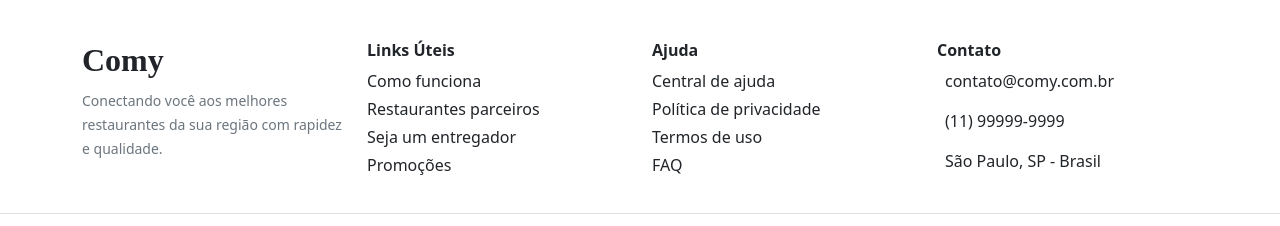
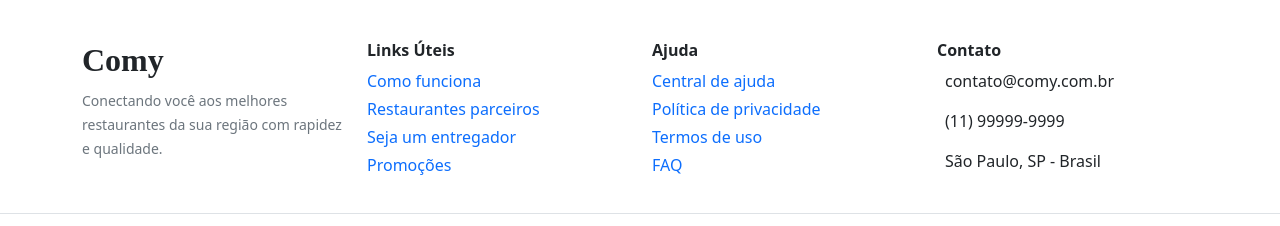
Before and after one commit to comy-delivery/comy-delivery-front, an Angular app: page / in a window 1280 px wide. Shown: the part 1831-2057 px from the top of the page. Built offline with nearby package versions, Linux system fonts and the light colour scheme; a web font is replaced by a local one.

Commit message:
Feat: Modo escuro

```diff
--- a/src/app/components/footer/footer.html
+++ b/src/app/components/footer/footer.html
@@ -54,25 +54,25 @@
       <!-- Links úteis -->
       <div class="col-md-3 mb-4">
         <h6 class="fw-bold">Links Úteis</h6>
-        <p class="mb-1"><a href="#" class="text-decoration-none text-dark">Como funciona</a></p>
+        <p class="mb-1"><a href="#" class="text-decoration-none">Como funciona</a></p>
         <p class="mb-1">
-          <a href="#" class="text-decoration-none text-dark">Restaurantes parceiros</a>
+          <a href="#" class="text-decoration-none">Restaurantes parceiros</a>
         </p>
         <p class="mb-1">
-          <a href="#" class="text-decoration-none text-dark">Seja um entregador</a>
+          <a href="#" class="text-decoration-none">Seja um entregador</a>
         </p>
-        <p class="mb-1"><a href="#" class="text-decoration-none text-dark">Promoções</a></p>
+        <p class="mb-1"><a href="#" class="text-decoration-none">Promoções</a></p>
       </div>
 
       <!-- Ajuda -->
       <div class="col-md-3 mb-4">
         <h6 class="fw-bold">Ajuda</h6>
-        <p class="mb-1"><a href="#" class="text-decoration-none text-dark">Central de ajuda</a></p>
+        <p class="mb-1"><a href="#" class="text-decoration-none">Central de ajuda</a></p>
         <p class="mb-1">
-          <a href="#" class="text-decoration-none text-dark">Política de privacidade</a>
+          <a href="#" class="text-decoration-none">Política de privacidade</a>
         </p>
-        <p class="mb-1"><a href="#" class="text-decoration-none text-dark">Termos de uso</a></p>
-        <p class="mb-1"><a href="#" class="text-decoration-none text-dark">FAQ</a></p>
+        <p class="mb-1"><a href="#" class="text-decoration-none">Termos de uso</a></p>
+        <p class="mb-1"><a href="#" class="text-decoration-none">FAQ</a></p>
       </div>
 
       <!-- Contato -->
--- a/src/app/components/navbar/navbar.html
+++ b/src/app/components/navbar/navbar.html
@@ -44,11 +44,16 @@
         </li>
       </ul>
       <form class="d-flex w-50" role="search">
-        <input class="form-control me-2" type="search" placeholder="Buscar restaurante ou prato" aria-label="Search" />
+        <input
+          class="form-control me-2"
+          type="search"
+          placeholder="Buscar restaurante ou prato"
+          aria-label="Search"
+        />
       </form>
       <ul class="navbar-nav ms-3 gap-2">
         <li class="nav-item">
-          <button class="btn btn-primary">
+          <button class="btn btn-primary" (click)="toggleTheme()">
             <svg
               xmlns="http://www.w3.org/2000/svg"
               width="22"
--- a/src/app/components/navbar/navbar.ts
+++ b/src/app/components/navbar/navbar.ts
@@ -1,4 +1,4 @@
-import { Component } from '@angular/core';
+import { Component, OnInit } from '@angular/core';
 import { RouterLink } from '@angular/router';
 
 @Component({
@@ -7,4 +7,20 @@ import { RouterLink } from '@angular/router';
   templateUrl: './navbar.html',
   styleUrl: './navbar.scss',
 })
-export class Navbar {}
+export class Navbar implements OnInit {
+  ngOnInit(): void {
+    const savedTheme = localStorage.getItem('theme') || 'light';
+    document.documentElement.setAttribute('data-bs-theme', savedTheme);
+  }
+
+  toggleTheme() {
+    const html = document.documentElement;
+
+    const currentTheme = html.getAttribute('data-bs-theme');
+    const newTheme = currentTheme === 'dark' ? 'light' : 'dark';
+
+    html.setAttribute('data-bs-theme', newTheme);
+
+    localStorage.setItem('theme', newTheme);
+  }
+}
--- a/src/index.html
+++ b/src/index.html
@@ -1,5 +1,5 @@
 <!DOCTYPE html>
-<html lang="en" data-bs-theme="">
+<html lang="en" data-bs-theme="light">
   <head>
     <meta charset="utf-8" />
     <title>Comy | Delivery</title>
```
